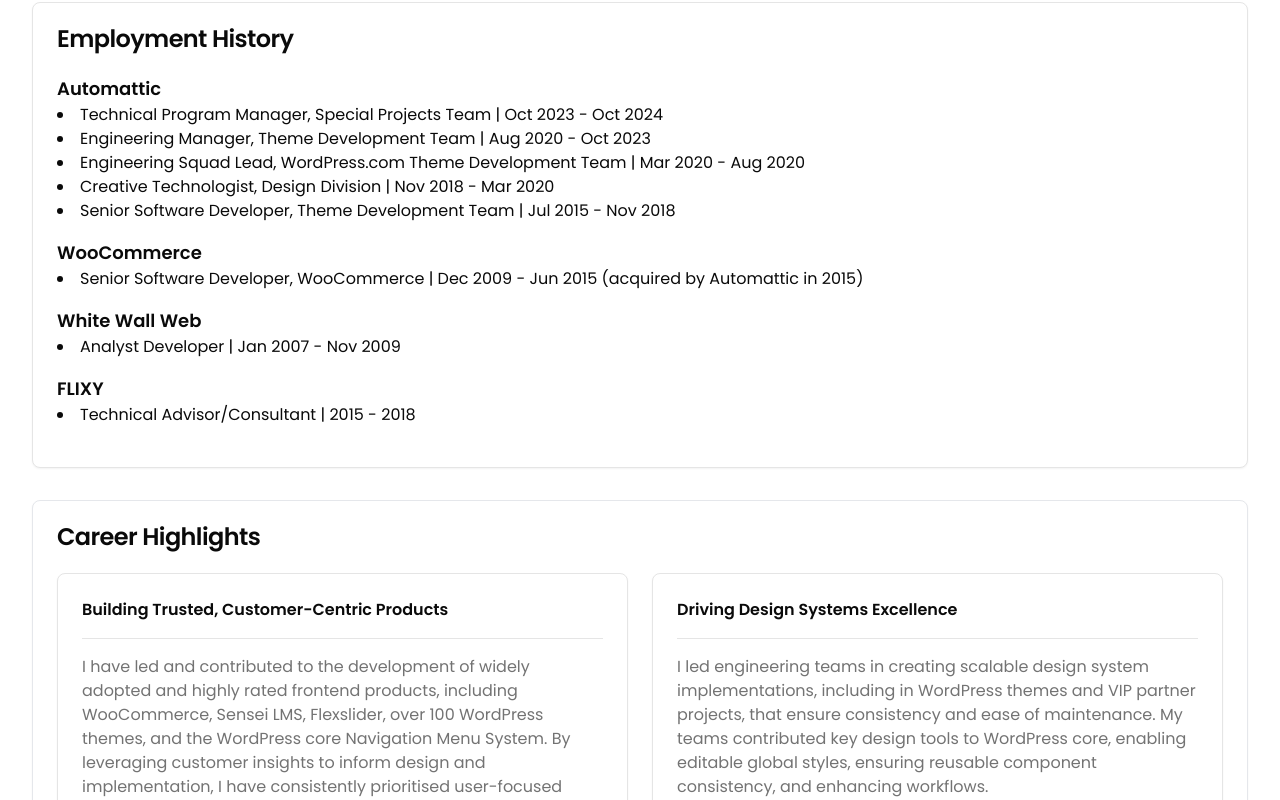
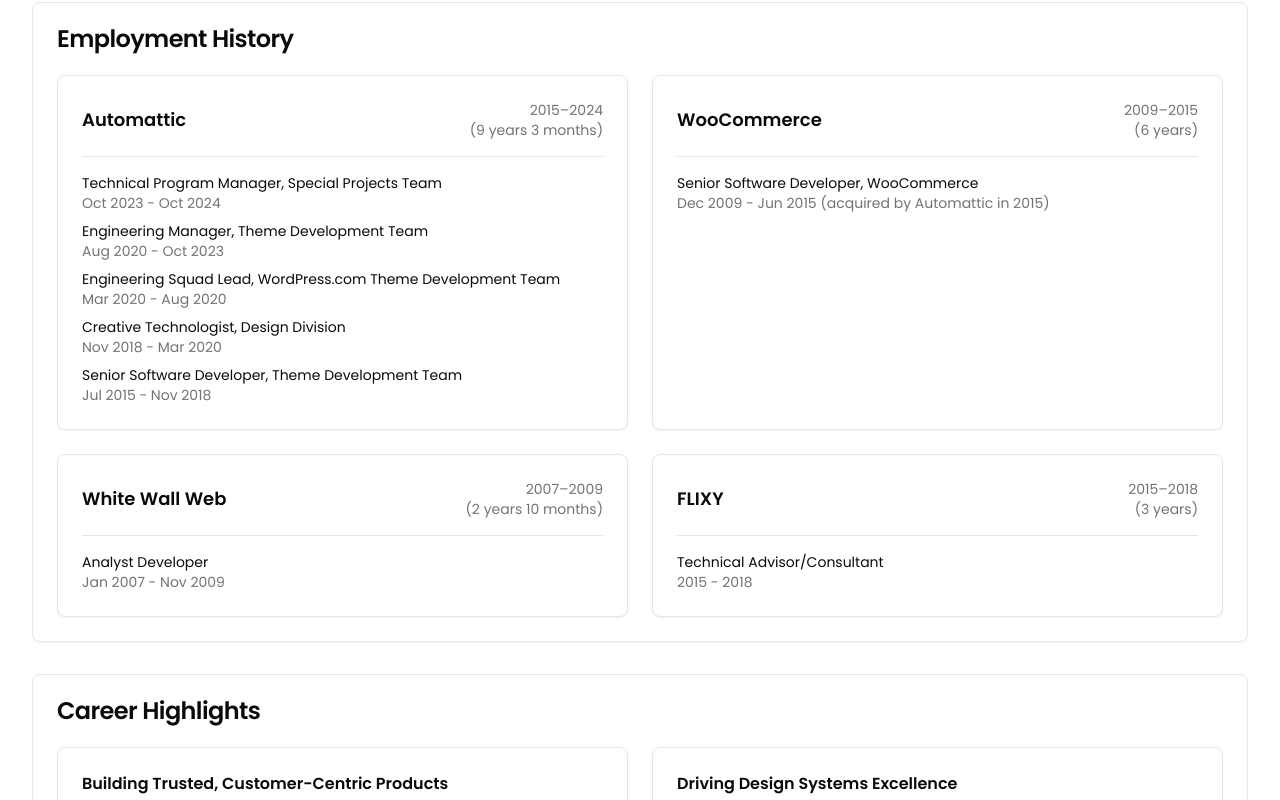
Before and after one commit to jeffikus/react-vercel-resume, a Next.js app: page / in a window 1280 px wide. Shown: the part 1220-2020 px from the top of the page. Built offline with nearby package versions, Linux system fonts and the light colour scheme; no server answers.

Commit message:
Fixes, autocalculation of dates, skills updated.

```diff
--- a/components/career-highlights.tsx
+++ b/components/career-highlights.tsx
@@ -8,7 +8,7 @@ export function CareerHighlights() {
         <CardTitle>Career Highlights</CardTitle>
       </CardHeader>
       <CardContent>
-        <div className="grid gap-6 md:grid-cols-2">
+        <div className="grid gap-6 grid-cols-1 sm:grid-cols-2">
           {siteConfig.careerHighlights.map((highlight, index) => (
             <Card
               key={index}
@@ -18,7 +18,7 @@ export function CareerHighlights() {
                 <div className="mb-4 pb-4 border-b border-neutral-200 dark:border-neutral-700">
                   <div className="font-semibold">{highlight.title}</div>
                 </div>
-                <p className="text-muted-foreground">{highlight.description}</p>
+                <p className="text-muted-foreground text-sm">{highlight.description}</p>
               </CardContent>
             </Card>
           ))}
--- a/components/employment-history.tsx
+++ b/components/employment-history.tsx
@@ -1,27 +1,75 @@
 import { Card, CardContent, CardHeader, CardTitle } from "@/components/ui/card"
 import { siteConfig } from "@/config/site"
+
+function calculateDuration(roles: typeof siteConfig.employmentHistory[0]['roles']) {
+  // Sort roles by start date to get the earliest and latest dates
+  const periods = roles.map(role => {
+    const [start, end] = role.period.split(" - ").map(date => new Date(date))
+    return { start, end }
+  }).sort((a, b) => a.start.getTime() - b.start.getTime())
+
+  if (periods.length === 0) return { duration: "", yearRange: "" }
+
+  const earliestStart = periods[0].start
+  const latestEnd = periods[periods.length - 1].end
+
+  const years = latestEnd.getFullYear() - earliestStart.getFullYear()
+  const months = latestEnd.getMonth() - earliestStart.getMonth()
+
+  let duration = ""
+  if (years > 0) {
+    duration += `${years} year${years > 1 ? 's' : ''}`
+  }
+  if (months > 0) {
+    if (duration) duration += " "
+    duration += `${months} month${months > 1 ? 's' : ''}`
+  }
+
+  const yearRange = `${earliestStart.getFullYear()}–${latestEnd.getFullYear()}`
+
+  return {
+    duration: duration ? `(${duration})` : "",
+    yearRange
+  }
+}
 
 export function EmploymentHistory() {
   const { employmentHistory } = siteConfig
 
   return (
-    <Card className="mt-8 rounded-lg border border-neutral-200 dark:border-neutral-700 transition-all duration-300 ease-in-out hover:scale-[1.02] hover:shadow-lg dark:hover:shadow-neutral-800">
+    <Card className="mt-8">
       <CardHeader>
         <CardTitle>Employment History</CardTitle>
       </CardHeader>
       <CardContent>
+        <div className="grid gap-6 md:grid-cols-2">
           {employmentHistory.map((company, index) => (
-          <div key={index} className="mb-4">
-            <h3 className="font-semibold text-lg">{company.company}</h3>
-            <ul className="list-disc list-inside">
+            <Card
+              key={index}
+              className="rounded-lg border border-neutral-200 dark:border-neutral-700 transition-all duration-300 ease-in-out hover:scale-[1.02] hover:shadow-lg dark:hover:shadow-neutral-800"
+            >
+              <CardContent className="pt-6">
+                <div className="mb-4 pb-4 border-b border-neutral-200 dark:border-neutral-700">
+                  <div className="flex justify-between items-center gap-4">
+                    <div className="font-semibold text-lg">{company.company}</div>
+                    <div className="text-sm text-muted-foreground text-right">
+                      <div>{calculateDuration(company.roles).yearRange}</div>
+                      <div>{calculateDuration(company.roles).duration}</div>
+                    </div>
+                  </div>
+                </div>
+                <ul className="space-y-2">
                   {company.roles.map((role, roleIndex) => (
-                <li key={roleIndex}>
-                  {role.title} | {role.period}
+                    <li key={roleIndex} className="text-sm">
+                      <div className="font-medium">{role.title}</div>
+                      <div className="text-muted-foreground">{role.period}</div>
                     </li>
                   ))}
                 </ul>
+              </CardContent>
+            </Card>
+          ))}
         </div>
-        ))}
       </CardContent>
     </Card>
   )
--- a/components/role-columns.tsx
+++ b/components/role-columns.tsx
@@ -31,11 +31,11 @@ export function RoleColumns() {
           <p className="mb-4">
             {siteConfig.roles.secondary.description}
           </p>
-          <div className="flex space-x-4">
-            <Button asChild>
+          <div className="flex flex-col sm:flex-row gap-4">
+            <Button asChild className="flex-1">
               <a href={siteConfig.roles.secondary.resumeUrl} download>Download Resume</a>
             </Button>
-            <Button asChild variant="outline">
+            <Button asChild variant="outline" className="flex-1">
               <a href={siteConfig.roles.secondary.coverLetterUrl} download>Download Cover Letter</a>
             </Button>
           </div>
--- a/config/site.ts
+++ b/config/site.ts
@@ -196,6 +196,7 @@ export const siteConfig: SiteConfig = {
     ],
     "Backend": [
       "Node.js",
+      "Laravel",
       "REST API Development & Integration",
       "Database Design",
       "Server Management"
```
Lines whose indentation alone changed are shown as unchanged.
